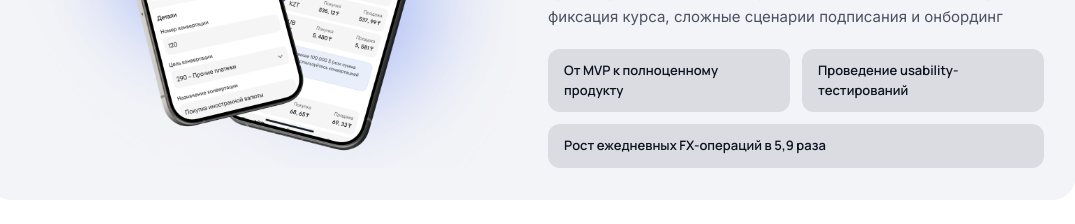
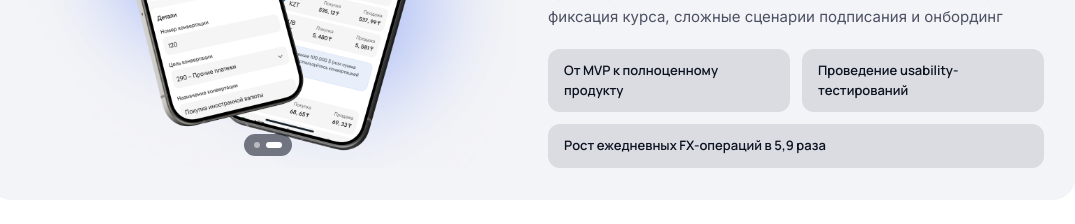
Before and after one commit to aisuluaitbayeva/aisulu-portfolio, a React (Vite) app: page / in a window 1280 px wide. Shown: the part 820-1044 px from the top of the page, without its empty margins (108-1183 px from the left). Built offline with nearby package versions, Linux system fonts and the light colour scheme.

Commit message:
Update Projects – добавила еще скрин в FX

```diff
--- a/src/App.jsx
+++ b/src/App.jsx
@@ -184,6 +184,7 @@ const projects = [
     results: ["От MVP к полноценному продукту", "Проведение usability-тестирований", "Рост ежедневных FX-операций в 5,9 раза"],
     note: null,
     media: [
+       { src: "/FX-1.png" },
        { src: "/FX-2.png" },
     ],
   },
```
